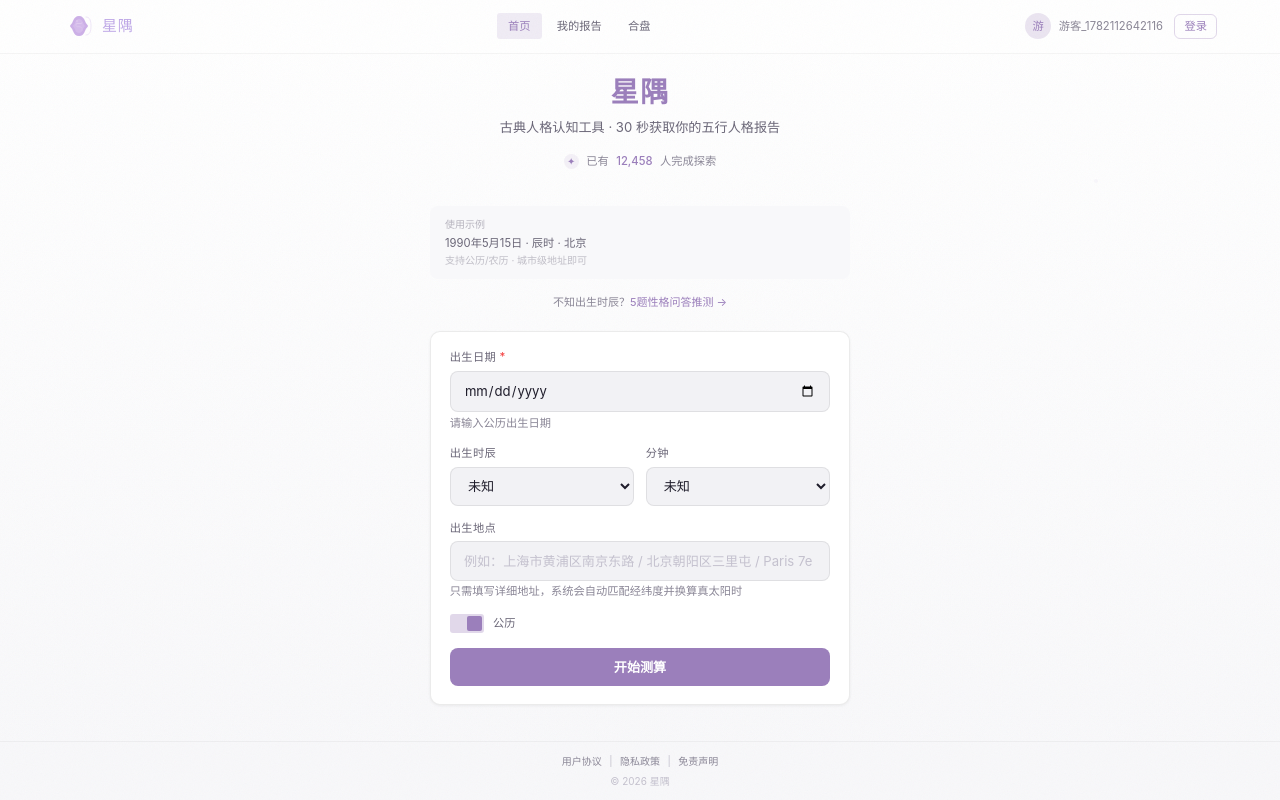
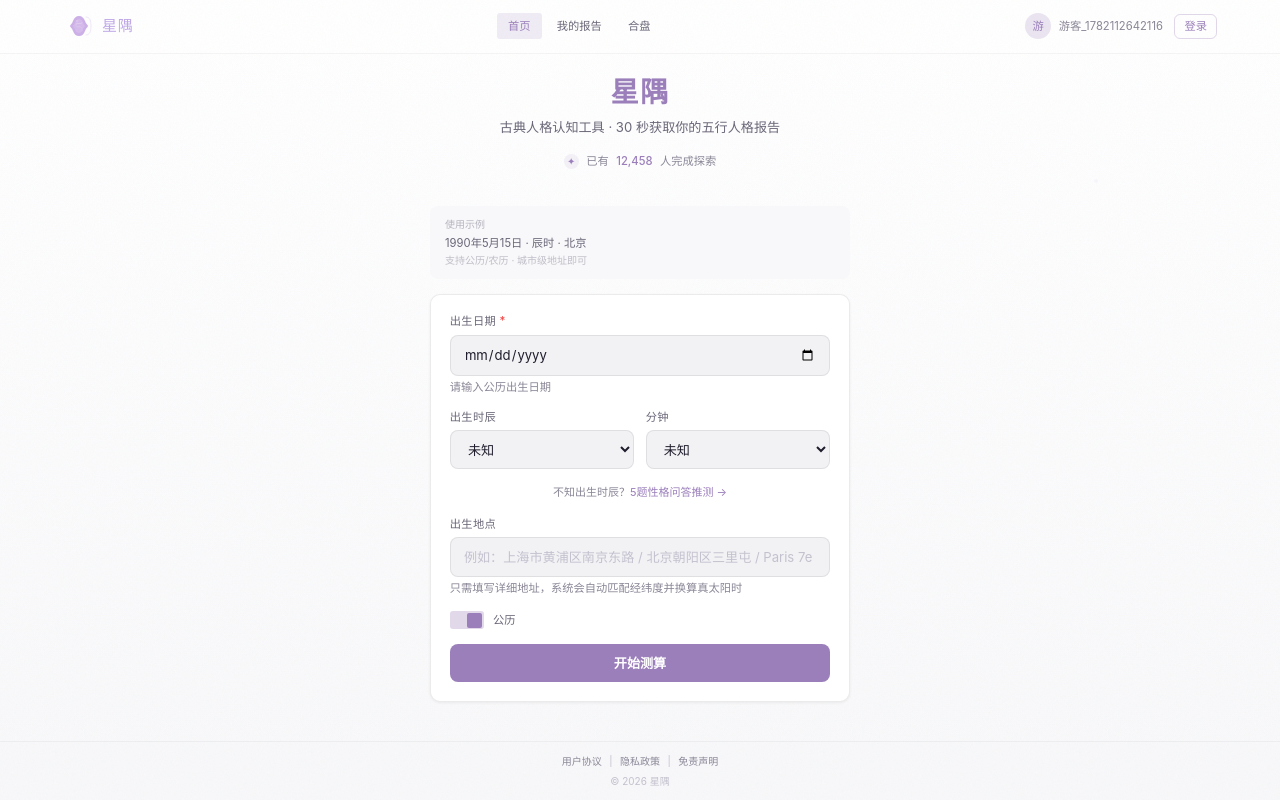
Before and after one commit to h94ns59n89-cmyk/fate-gate, a Next.js app: page / in a window 1280 px wide. Built offline with nearby package versions, Linux system fonts and the light colour scheme; no server answers; the database is empty.

Commit message:
UI: move quiz CTA from standalone button into BirthForm below hour selector

```diff
--- a/src/app/page.tsx
+++ b/src/app/page.tsx
@@ -175,14 +175,8 @@ export default function LandingPage() {
                 <p className="text-[#6B6778]">1990年5月15日 · 辰时 · 北京</p>
                 <p className="mt-0.5 text-[10px] text-[#8A8696]/50">支持公历/农历 · 城市级地址即可</p>
               </div>
-              <button
-                onClick={() => setShowQuiz(true)}
-                className="mb-5 block w-full text-center text-[11px] text-[#8A8696] hover:text-[#9B7FBB] transition-colors"
-              >
-                不知出生时辰？<span className="text-[#9B7FBB]">5题性格问答推测 →</span>
-              </button>
               <div className="vscode-card">
-                <BirthForm onSubmit={handleSubmit} loading={loading} />
+                <BirthForm onSubmit={handleSubmit} loading={loading} onQuizClick={() => setShowQuiz(true)} />
               </div>
             </div>
 
--- a/src/components/input/BirthForm.tsx
+++ b/src/components/input/BirthForm.tsx
@@ -15,9 +15,10 @@ interface BirthFormData {
 interface BirthFormProps {
   onSubmit: (data: BirthFormData) => void;
   loading?: boolean;
+  onQuizClick?: () => void;
 }
 
-export function BirthForm({ onSubmit, loading = false }: BirthFormProps) {
+export function BirthForm({ onSubmit, loading = false, onQuizClick }: BirthFormProps) {
   const [formData, setFormData] = useState<BirthFormData>({
     birthDate: '',
     birthHour: '',
@@ -102,6 +103,15 @@ export function BirthForm({ onSubmit, loading = false }: BirthFormProps) {
           </select>
         </div>
       </div>
+      {onQuizClick && (
+        <button
+          type="button"
+          onClick={onQuizClick}
+          className="block w-full text-center text-[11px] text-[#8A8696] hover:text-[#9B7FBB] transition-colors -mt-2"
+        >
+          不知出生时辰？<span className="text-[#9B7FBB]">5题性格问答推测 →</span>
+        </button>
+      )}
 
       <div>
         <label htmlFor="birth-place" className="vscode-label">
```
